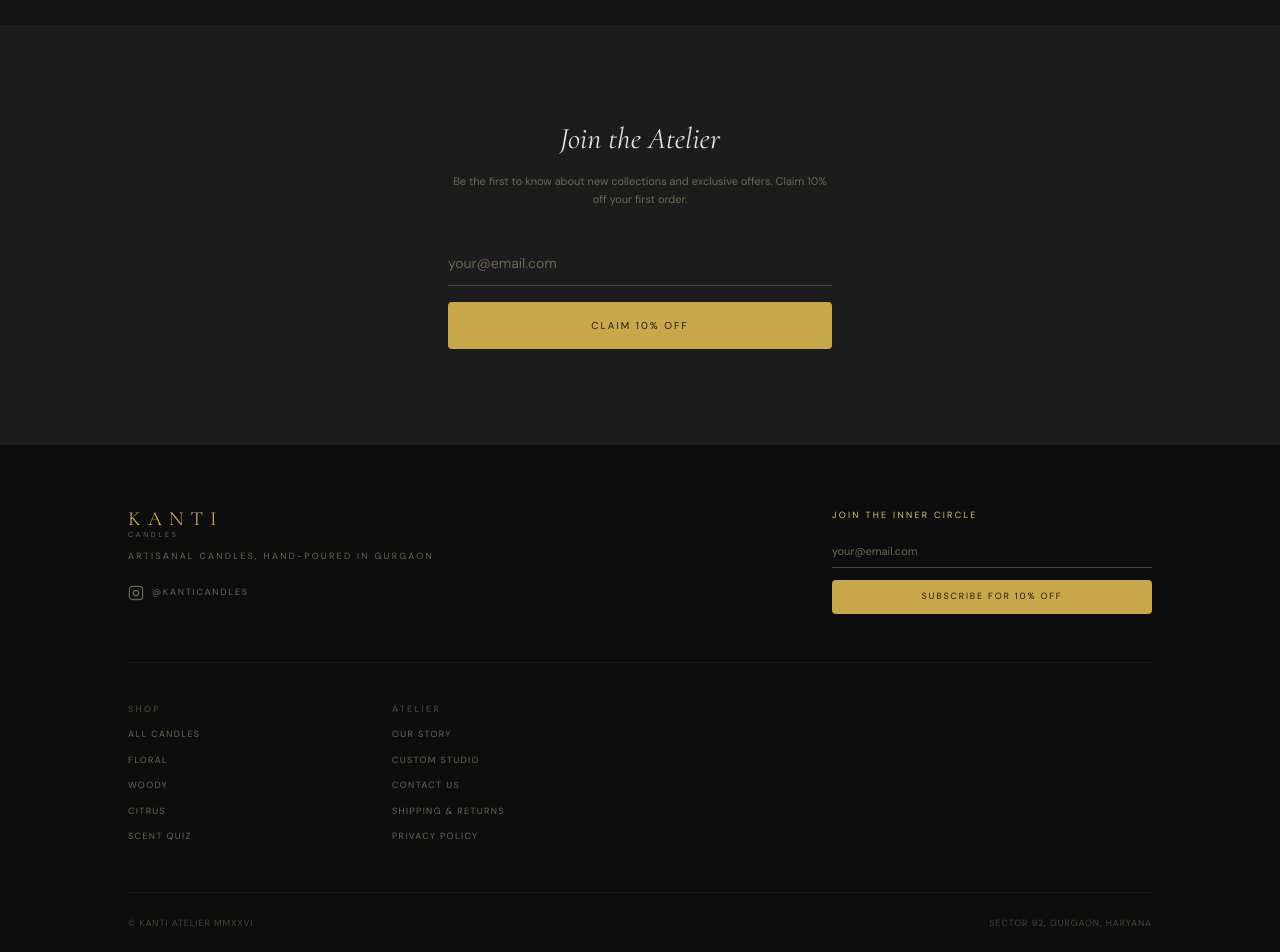
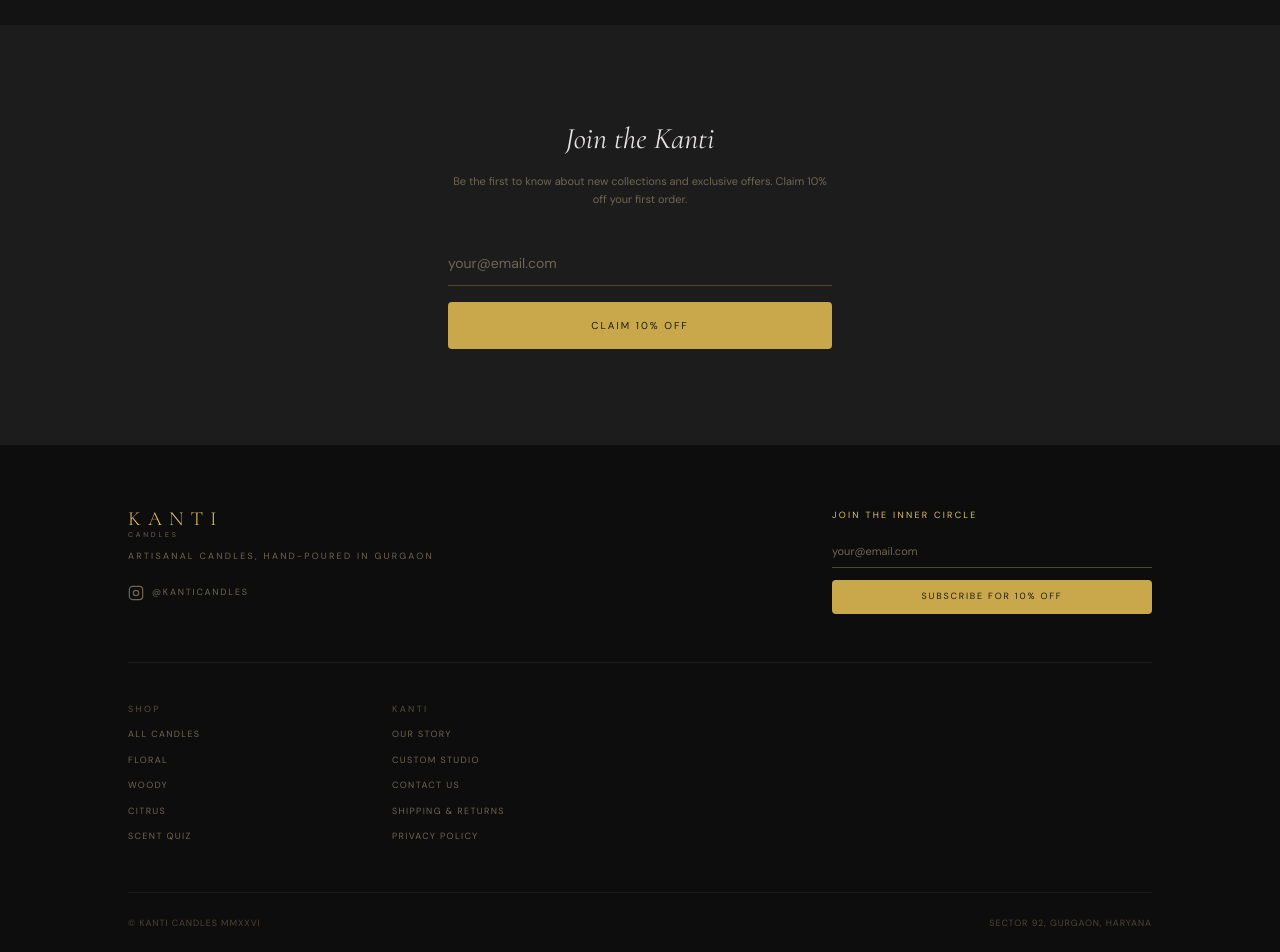
Before and after one commit to adarshkumar23/kanti-candle, a Next.js app: page / in a window 1280 px wide. Shown: the part 3620-4572 px from the top of the page. Built offline with nearby package versions, Linux system fonts and the light colour scheme.

Commit message:
fix: replace all 'Atelier' references with 'Kanti'

```diff
--- a/src/app/page.tsx
+++ b/src/app/page.tsx
@@ -323,7 +323,7 @@
             className="serif-italic text-3xl text-[#e5e2e1]"
             style={{ fontFamily: '"Cormorant Garamond", serif', fontStyle: "italic" }}
           >
-            Join the Atelier
+            Join the Kanti
           </h2>
           <p className="text-[11px] text-[#6e6754] mt-4 mb-8 leading-relaxed">
             Be the first to know about new collections and exclusive offers. Claim 10% off your first order.
--- a/src/app/shop/[slug]/page.tsx
+++ b/src/app/shop/[slug]/page.tsx
@@ -144,7 +144,7 @@
           {[
             { icon: "eco", label: "Pure Soy Wax", sub: "100% natural, clean-burning" },
             { icon: "schedule", label: "80–100 Hour Burn Time", sub: size.burnTime },
-            { icon: "water_drop", label: "Hand-Poured, Batch Limited", sub: "Small-batch, Gurgaon atelier" },
+            { icon: "water_drop", label: "Hand-Poured, Batch Limited", sub: "Small-batch, Gurgaon studio" },
           ].map(({ icon, label, sub }) => (
             <div key={label} className="flex items-center gap-4">
               <div className="w-10 h-10 bg-[#1c1c1c] rounded-sm flex items-center justify-center shrink-0">
--- a/src/components/Footer.tsx
+++ b/src/components/Footer.tsx
@@ -25,7 +25,7 @@
     ],
   },
   {
-    heading: "Atelier",
+    heading: "Kanti",
     links: [
       { href: "/about", label: "Our Story" },
       { href: "/customize", label: "Custom Studio" },
@@ -129,7 +129,7 @@
         {/* Bottom row */}
         <div className="flex flex-col md:flex-row justify-between items-center gap-3">
           <p className="text-[9px] uppercase tracking-widest text-[#4d4637]">
-            © KANTI ATELIER MMXXVI
+            © KANTI CANDLES MMXXVI
           </p>
           <p className="text-[9px] uppercase tracking-widest text-[#4d4637]">
             Sector 92, Gurgaon, Haryana
```
